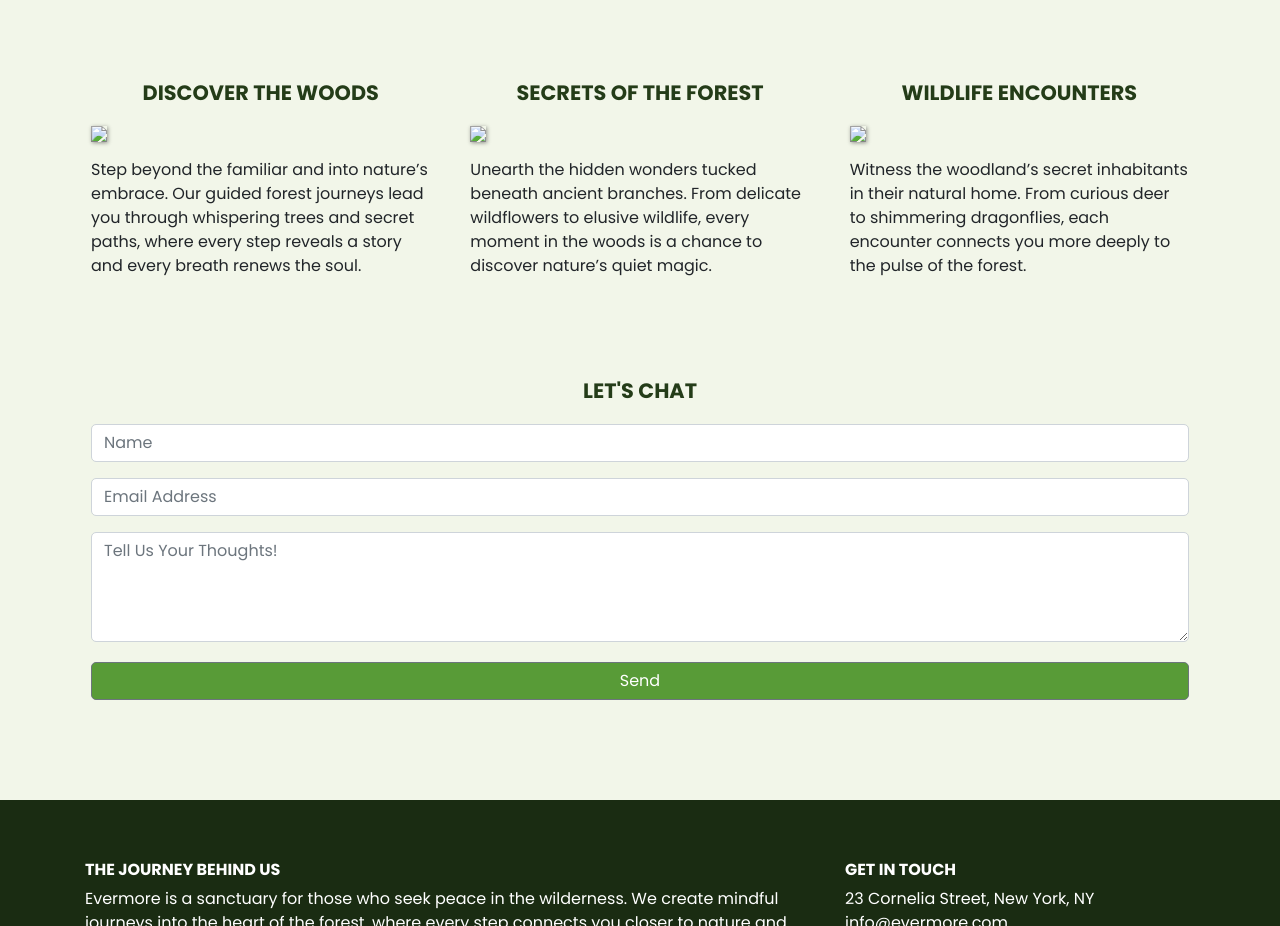
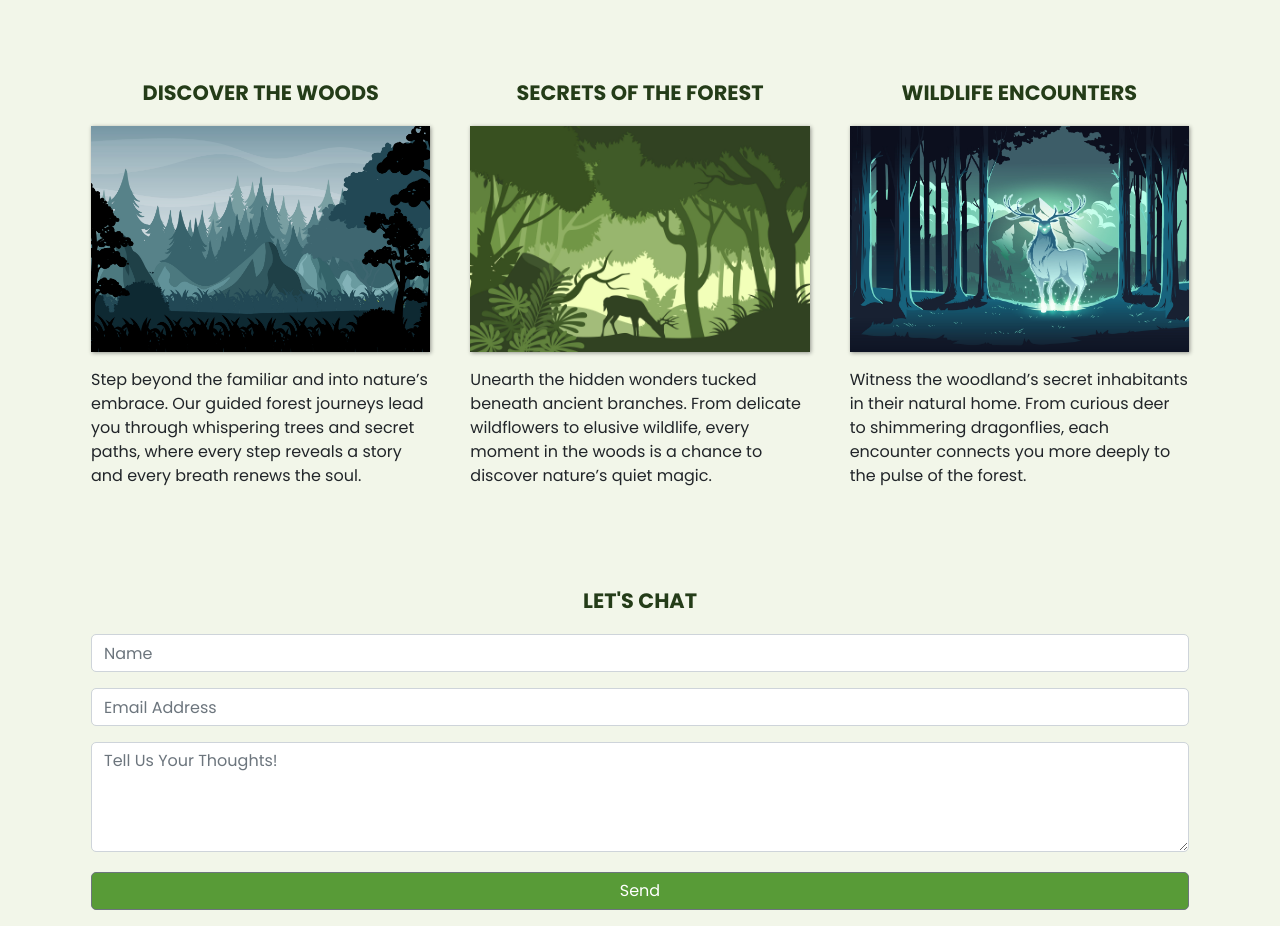
Before and after one commit to kuromi-jo/evermore, a plain HTML site: page index.html in a window 1280 px wide. Shown: the part 920-1846 px from the top of the page. Drawn offline with nearby package versions, Linux system fonts and the light colour scheme; files whose address does not match are found by name; a web font is replaced by a local one.

Commit message:
Update index.html

```diff
--- a/index.html
+++ b/index.html
@@ -80,19 +80,19 @@
 
         <div class="col-lg-4 col-md-4 col-sm-12">
             <h3 class="feature-title">Discover the Woods</h3>
-            <img src="images/1.jpg" class="img-fluid">
+            <img src="1.jpg" class="img-fluid">
             <p class="short-desc">Step beyond the familiar and into nature’s embrace. Our guided forest journeys lead you through whispering trees and secret paths, where every step reveals a story and every breath renews the soul.</p>
         </div>
 
         <div class="col-lg-4 col-md-4 col-sm-12">
             <h3 class="feature-title">Secrets of the Forest</h3>
-            <img src="images/2.jpg" class="img-fluid">
+            <img src="2.jpg" class="img-fluid">
             <p class="short-desc">Unearth the hidden wonders tucked beneath ancient branches. From delicate wildflowers to elusive wildlife, every moment in the woods is a chance to discover nature’s quiet magic.</p>
         </div>
 
         <div class="col-lg-4 col-md-4 col-sm-12">
             <h3 class="feature-title">Wildlife Encounters</h3>
-            <img src="images/3.jpg" class="img-fluid">
+            <img src="3.jpg" class="img-fluid">
             <p class="short-desc">Witness the woodland’s secret inhabitants in their natural home. From curious deer to shimmering dragonflies, each encounter connects you more deeply to the pulse of the forest.</p>
         </div>
 
```
